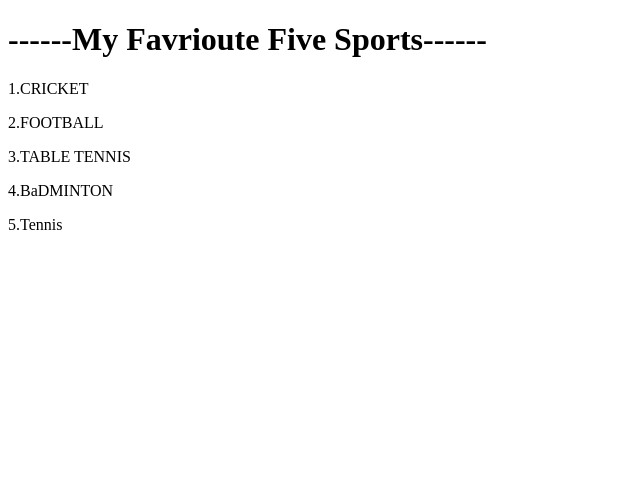
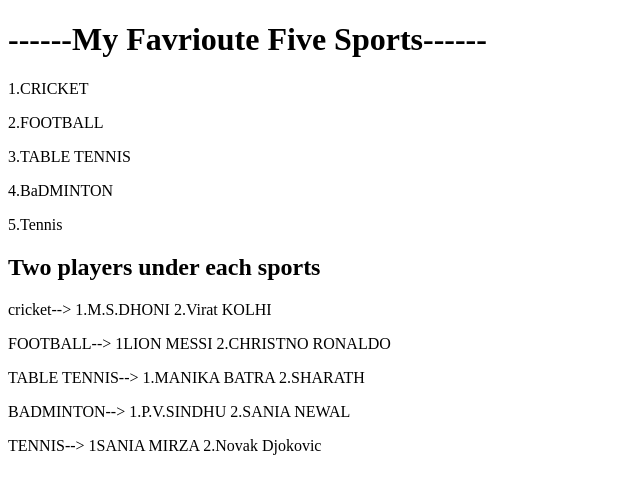
Before and after one commit to ProGovind/Mukti-commits-assignment-2, a plain HTML site: page index.html in a window 1280 px wide. Shown: the whole page, without its empty margins (0-640 px from the left). Drawn offline with Linux system fonts and the light colour scheme.

Commit message:
second commit

```diff
--- a/index.html
+++ b/index.html
@@ -5,13 +5,20 @@
   <title>FSD Assignment-2</title>
 </head>
 <body>
-  <div id="01">
+  <div>
     <h1>------My Favrioute Five Sports------</h1>
     <p>1.CRICKET</p>
     <p>2.FOOTBALL</p>
     <p>3.TABLE TENNIS</p>
     <p>4.BaDMINTON</p>
     <p>5.Tennis</p>
+    <h2>Two players under each sports</h2>
+    <p>cricket--> 1.M.S.DHONI     2.Virat KOLHI</p>
+    <p>FOOTBALL--> 1LION MESSI     2.CHRISTNO RONALDO</p>
+    <p>TABLE TENNIS--> 1.MANIKA BATRA     2.SHARATH</p>
+    <p>BADMINTON--> 1.P.V.SINDHU     2.SANIA NEWAL</p>
+    <p>TENNIS--> 1SANIA MIRZA     2.Novak Djokovic</p>
+
     </div>
 
 </body>
```
